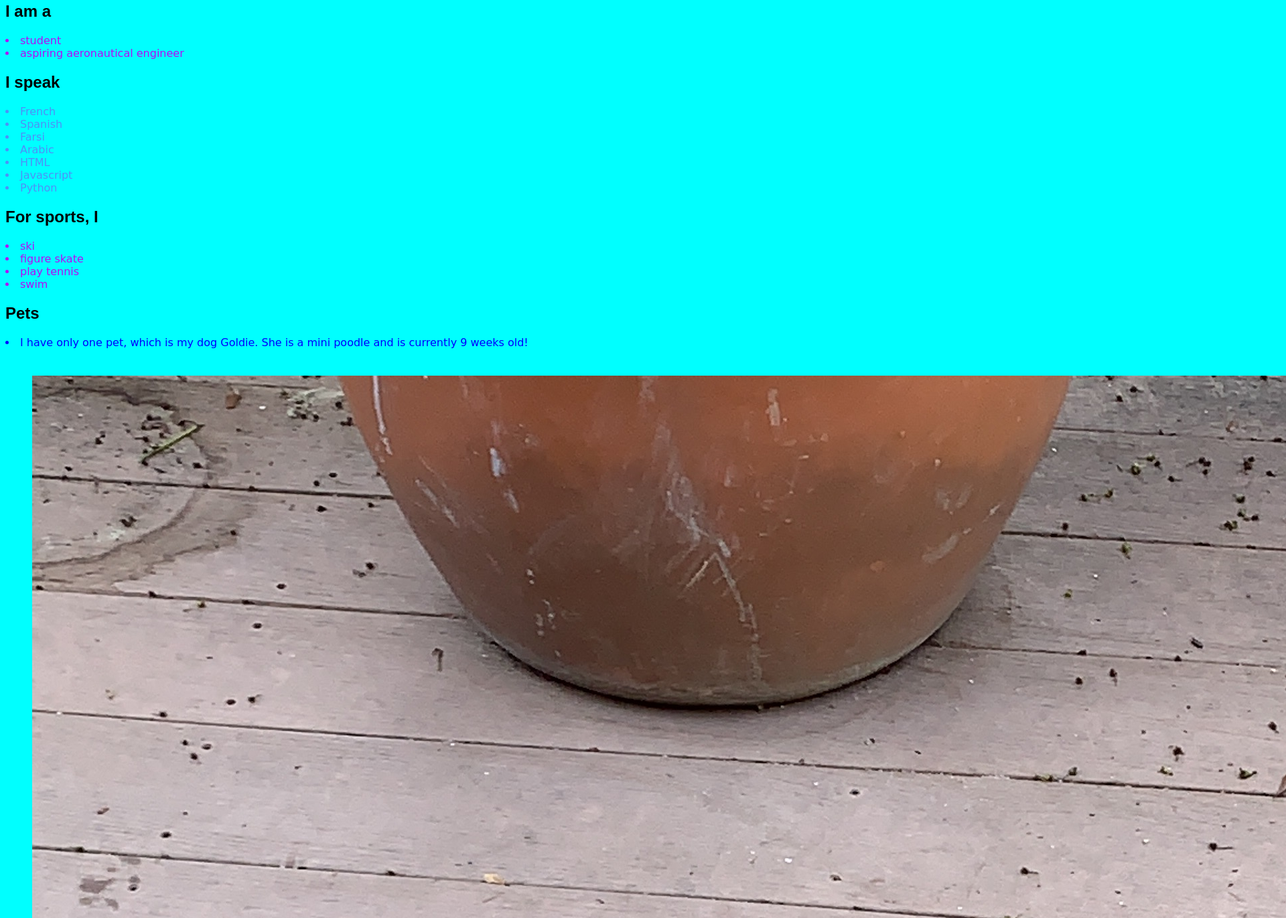
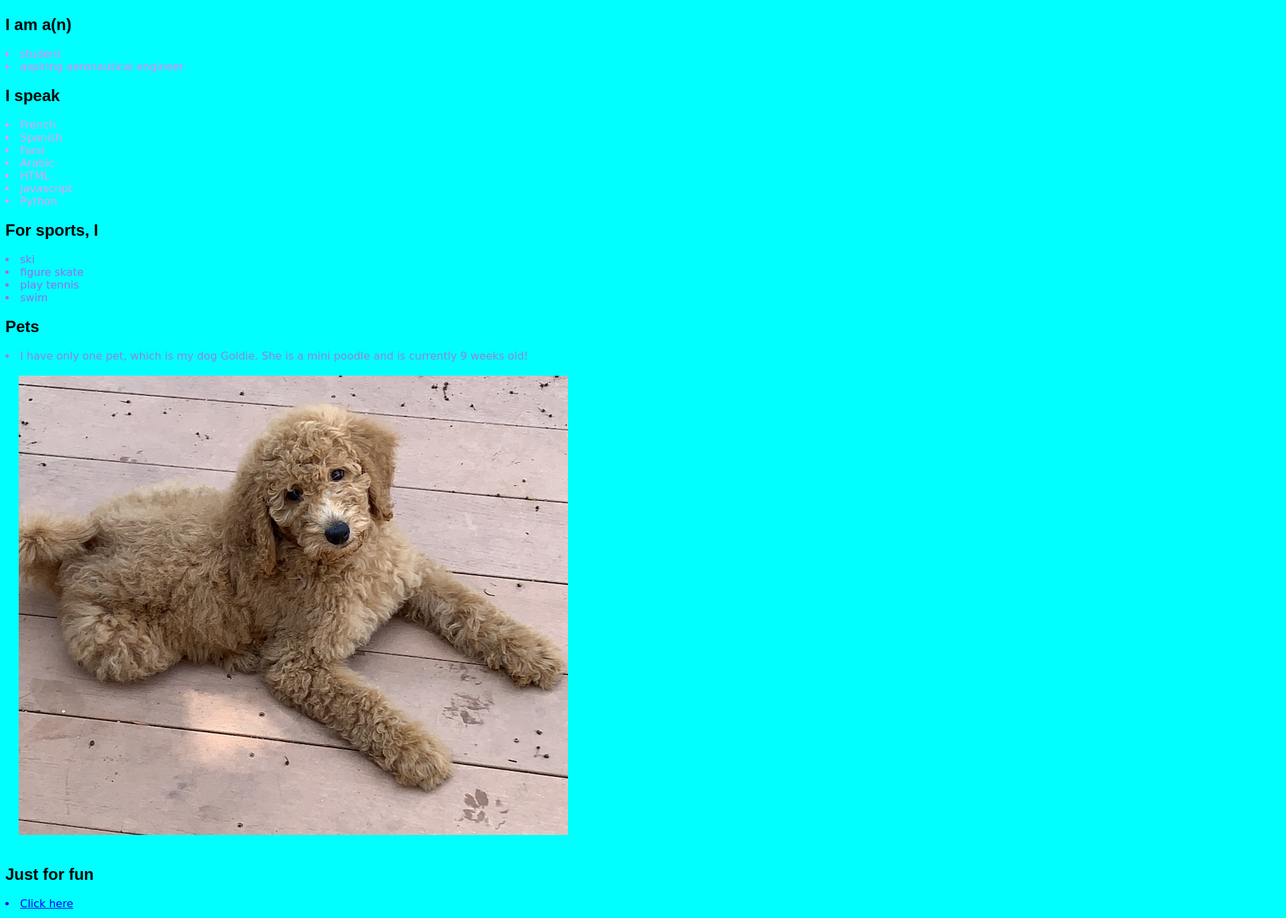
Before and after one commit to Sophiaandrews/Portfolio, a plain HTML site: page index.html in a window 1280 px wide. Shown: the part 269-1640 px from the top of the page at 67% size, 1920 px wide, since content can reach past the window. Drawn offline with Linux system fonts and the light colour scheme.

Commit message:
page template

```diff
--- a/index.html
+++ b/index.html
@@ -9,7 +9,7 @@
             <h1>Hi! Welcome to my Webpage.</h1>
             <p> My name is Sophia Andrews</p>
         </div>
-        <h2>I am a</h2>
+        <h2>I am a(n)</h2>
             <li class= "moneymaker">student</li>
             <li class= "moneymaker">aspiring aeronautical engineer</li>
         <h2> I speak </h2>
@@ -29,14 +29,14 @@
 
          <h2> Pets</h2>
             <li id= "pets"> I have only one pet, which is my dog Goldie. She is a mini poodle and is currently 9 weeks old!</li>
-            <p class="image"><img src="Goldie Modeling.JPG"><alt="Goldie Modeling"> </li>
+            <p class="image"><img src="Goldie Modeling.png"><alt=Goldie Modeling></p>
 
         <h2>Just for fun</h2>
-            <li class= "memes"><a href="https://www.youtube.com/watch?v=NsLKQTh-Bqo&ab_channel=rawuncutvines" target="_blank"> Click here</a></li>
+            <li class= "memes"><a href="https://www.youtube.com/watch?v=NsLKQTh-Bqo&ab_channel=rawuncutvines" target="_blank"> Click here</a></li class="left" >
 
         <h2>My favorite tv show</h2>
-            <li id= "favoritetvshow"> Miraculous (season 4's starting to come out!)</li>
-            <p class="image"><img src="Image.webp"><alt="Miraculous: Season 4"></p>
+            <li id= "favoritetvshow"> Miraculous (season 4's coming out!)</li>
+            <p class="image"><img src="Image.webp"><alt=Miraculous: Season 4></p>
 
     </body>
 </html>
--- a/style.css
+++ b/style.css
@@ -15,6 +15,7 @@ h1{
 
 h2{
     font-family: fantasy;
+    display: inline-block;
 }
 
 body{
@@ -31,27 +32,28 @@ p{
 }
 
 .moneymaker{
-    color: rgb(179, 12, 245);
+    color: violet;
     font-family: cursive;
+
 }
 
 .languages{
-    color: rgb(77, 145, 247);
+    color: rgb(236, 156, 236);
     font-family: cursive;
 }
 
 .sports{
-    color:rgb(179, 12, 245);
+    color:rgb(155, 107, 233);
     font-family: cursive;
 }
 
 #pets{
-    color:blue;
+    color:hsla(283, 48%, 61%, 0.836);
     font-family: cursive;
 }
 
 .memes{
-    color: rgb(82, 163, 240);
+    color: blue ;
     font-family: cursive;
 }
 
@@ -62,6 +64,7 @@ p{
 
 .image{
     text-align: left;
-    width: 5%;
-    height: 5%;
+    width: 50%;
+    height: 50%;
+    margin: 20px;
 }
```
Also changed, not shown: Goldie Modeling.JPG (deleted), Goldie Modeling.png (added), 1 other file.
